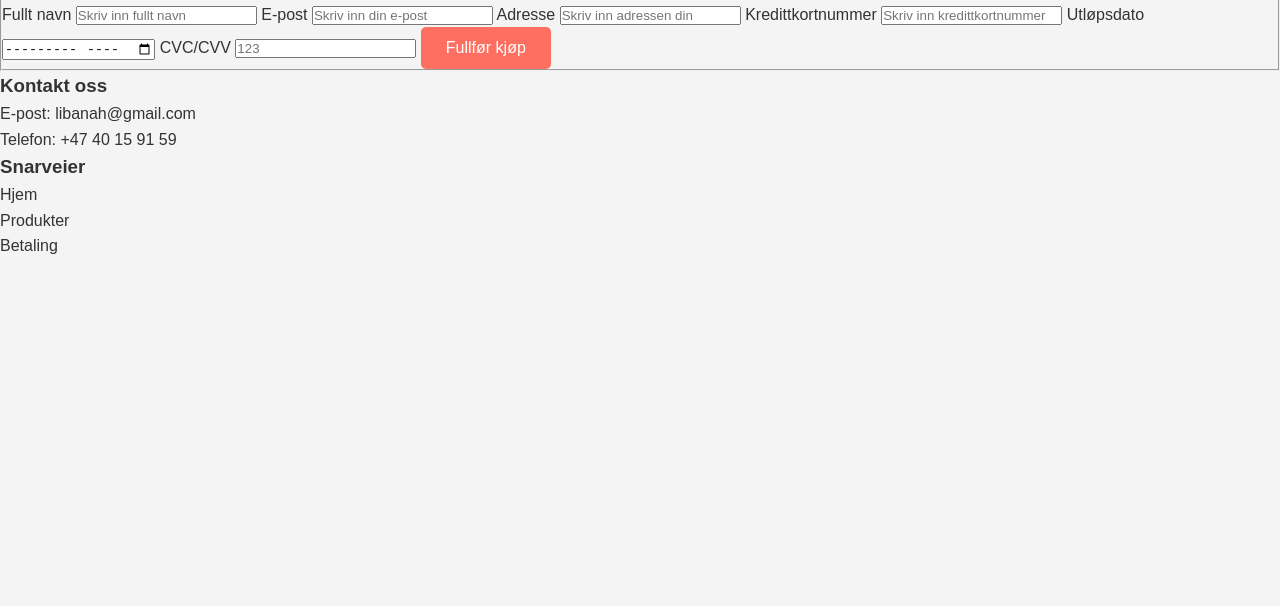
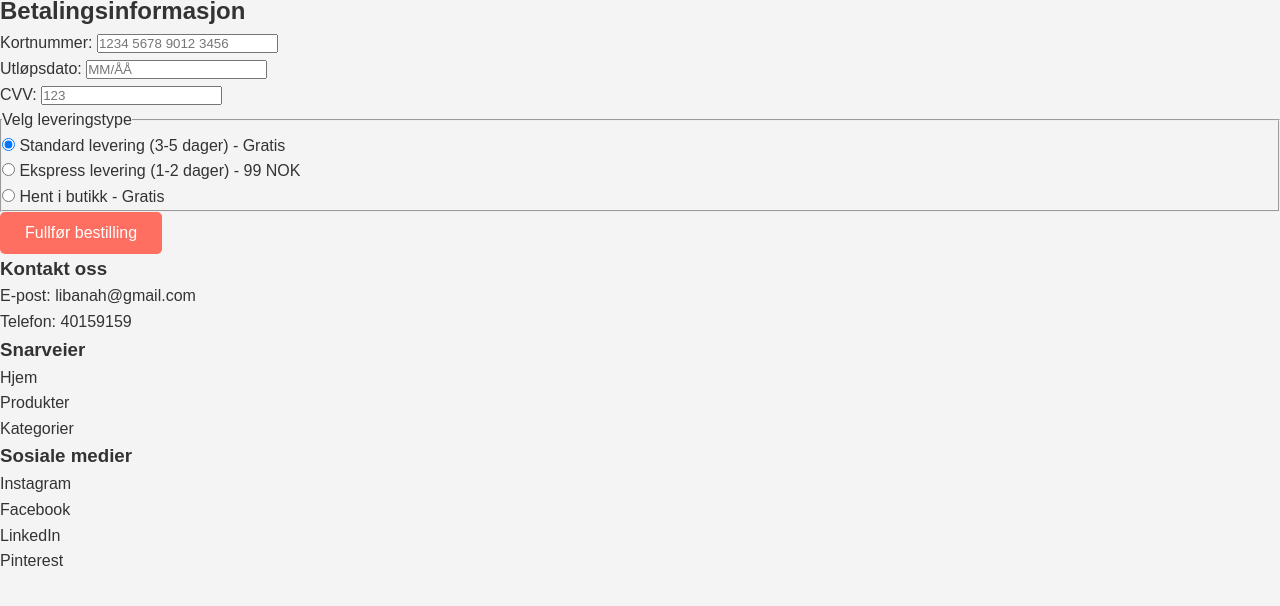
Before and after one commit to Libanh44/libaneksamen1, a plain HTML site: page nettbutikk/checkout.html in a window 1280 px wide. Shown: the part 194-800 px from the top of the page. Drawn offline with Linux system fonts and the light colour scheme.

Commit message:
update 2

```diff
--- a/nettbutikk/checkout.html
+++ b/nettbutikk/checkout.html
@@ -3,99 +3,98 @@
 <head>
     <meta charset="UTF-8">
     <meta name="viewport" content="width=device-width, initial-scale=1.0">
-    <meta name="description" content="Fullfør betalingen for dine produkter på vår nettbutikk. Sikker og enkel betalingsprosess.">
-    <title>Betaling - Nettbutikk</title>
+    <title>Kasse - Min Nettbutikk</title>
     <link rel="stylesheet" href="style.css">
 </head>
 <body>
-    <!-- Globalt Header -->
+    <!-- Header -->
     <header>
         <nav>
             <ul>
                 <li><a href="index.html">Hjem</a></li>
-                <li><a href="product.html">Produkter</a></li>
-                <li><a href="checkout.html">Betaling</a></li>
-                <li class="logo-center"><a href="index.html" aria-label="Gå til forsiden">Logo</a></li>
+                <li><a href="product.html#popular-products">Produkter</a></li>
+                <li><a href="index.html#popular-categories">Kategorier</a></li>
+                <li><a href="#footer">Kontakt oss</a></li>
             </ul>
         </nav>
+        <a href="index.html" class="logo">Logo</a>
     </header>
 
-    <!-- Hovedinnhold -->
     <main>
-        <h1>Betalingsinformasjon</h1>
+        <h1>Kassen</h1>
 
-        <form action="#" method="POST" aria-labelledby="payment-form">
-            <fieldset>
-                <legend id="payment-form">Vennligst fyll ut informasjonen for å fullføre kjøpet:</legend>
+        <!-- Betalingsinformasjon -->
+        <section id="payment-info">
+            <h2>Betalingsinformasjon</h2>
+            <form id="checkout-form" action="order-confirmation.html" method="post">
+                <div>
+                    <label for="card-number">Kortnummer:</label>
+                    <input type="text" id="card-number" name="card-number" placeholder="1234 5678 9012 3456"
+                           required pattern="\d{16}" title="Kortnummer må være 16 siffer">
+                </div>
 
-                <!-- Fullt navn -->
-                <label for="full-name">Fullt navn</label>
-                <input type="text" id="full-name" name="full-name" placeholder="Skriv inn fullt navn" required aria-required="true">
+                <div>
+                    <label for="expiry-date">Utløpsdato:</label>
+                    <input type="text" id="expiry-date" name="expiry-date" placeholder="MM/ÅÅ"
+                           required pattern="\d{2}/\d{2}" title="Bruk formatet MM/ÅÅ">
+                </div>
 
-                <!-- E-post -->
-                <label for="email">E-post</label>
-                <input type="email" id="email" name="email" placeholder="Skriv inn din e-post" required aria-required="true">
+                <div>
+                    <label for="cvv">CVV:</label>
+                    <input type="text" id="cvv" name="cvv" placeholder="123"
+                           required pattern="\d{3}" title="CVV må være 3 siffer">
+                </div>
 
-                <!-- Adresse -->
-                <label for="address">Adresse</label>
-                <input type="text" id="address" name="address" placeholder="Skriv inn adressen din" required aria-required="true">
+                <!-- Leveringsvalg -->
+                <fieldset id="delivery-options">
+                    <legend>Velg leveringstype</legend>
+                    <div>
+                        <label>
+                            <input type="radio" name="delivery" value="standard" checked> Standard levering (3-5 dager) - Gratis
+                        </label>
+                    </div>
+                    <div>
+                        <label>
+                            <input type="radio" name="delivery" value="express"> Ekspress levering (1-2 dager) - 99 NOK
+                        </label>
+                    </div>
+                    <div>
+                        <label>
+                            <input type="radio" name="delivery" value="pickup"> Hent i butikk - Gratis
+                        </label>
+                    </div>
+                </fieldset>
 
-                <!-- Kredittkortnummer -->
-                <label for="credit-card">Kredittkortnummer</label>
-                <input type="text" id="credit-card" name="credit-card" placeholder="Skriv inn kredittkortnummer" pattern="\d{16}" required aria-required="true" maxlength="16">
-
-                <!-- Utløpsdato -->
-                <label for="expiry-date">Utløpsdato</label>
-                <input type="month" id="expiry-date" name="expiry-date" required aria-required="true">
-
-                <!-- CVC/CVV -->
-                <label for="cvc">CVC/CVV</label>
-                <input type="text" id="cvc" name="cvc" placeholder="123" pattern="\d{3}" required aria-required="true" maxlength="3">
-
-                <!-- Fullfør kjøp knappen -->
-                <button type="submit" class="btn-submit">Fullfør kjøp</button>
-            </fieldset>
-        </form>
+                <!-- Fullfør bestilling -->
+                <button type="submit">Fullfør bestilling</button>
+            </form>
+        </section>
     </main>
 
     <!-- Footer -->
-    <footer>
+    <footer id="footer">
         <section>
             <h3>Kontakt oss</h3>
-            <p>E-post: <a href="mailto:libanah@gmail.com">libanah@gmail.com</a></p>
-            <p>Telefon: <a href="tel:+4740159159">+47 40 15 91 59</a></p>
+            <p>E-post: libanah@gmail.com</p>
+            <p>Telefon: 40159159</p>
         </section>
         <section>
             <h3>Snarveier</h3>
             <ul>
                 <li><a href="index.html">Hjem</a></li>
-                <li><a href="product.html">Produkter</a></li>
-                <li><a href="checkout.html">Betaling</a></li>
+                <li><a href="product.html#popular-products">Produkter</a></li>
+                <li><a href="index.html#popular-categories">Kategorier</a></li>
+            </ul>
+        </section>
+        <section>
+            <h3>Sosiale medier</h3>
+            <ul>
+                <li><a href="https://www.instagram.com">Instagram</a></li>
+                <li><a href="https://www.facebook.com">Facebook</a></li>
+                <li><a href="https://www.linkedin.com">LinkedIn</a></li>
+                <li><a href="https://www.pinterest.com">Pinterest</a></li>
             </ul>
         </section>
     </footer>
-
-    <!-- Skript for interaktivitet (handlekurv, validasjon, osv.) -->
-    <script>
-        // Validasjon for kredittkortnummer
-        const creditCardInput = document.getElementById('credit-card');
-        creditCardInput.addEventListener('input', function() {
-            if (creditCardInput.value.length === 16) {
-                creditCardInput.setCustomValidity('');
-            } else {
-                creditCardInput.setCustomValidity('Kredittkortnummer må være 16 sifre.');
-            }
-        });
-
-        // Validasjon for CVC/CVV
-        const cvcInput = document.getElementById('cvc');
-        cvcInput.addEventListener('input', function() {
-            if (/^\d{3}$/.test(cvcInput.value)) {
-                cvcInput.setCustomValidity('');
-            } else {
-                cvcInput.setCustomValidity('CVC/CVV må være 3 sifre.');
-            }
-        });
-    </script>
 </body>
 </html>
--- a/nettbutikk/style.css
+++ b/nettbutikk/style.css
@@ -1,5 +1,3 @@
-
-
 
 /* Global reset for å fjerne standardmarginer og padding */
 * {
```
Also changed, not shown: nettbutikk/index.html (+13 -5 lines), nettbutikk/product.html (+7 -13 lines).
